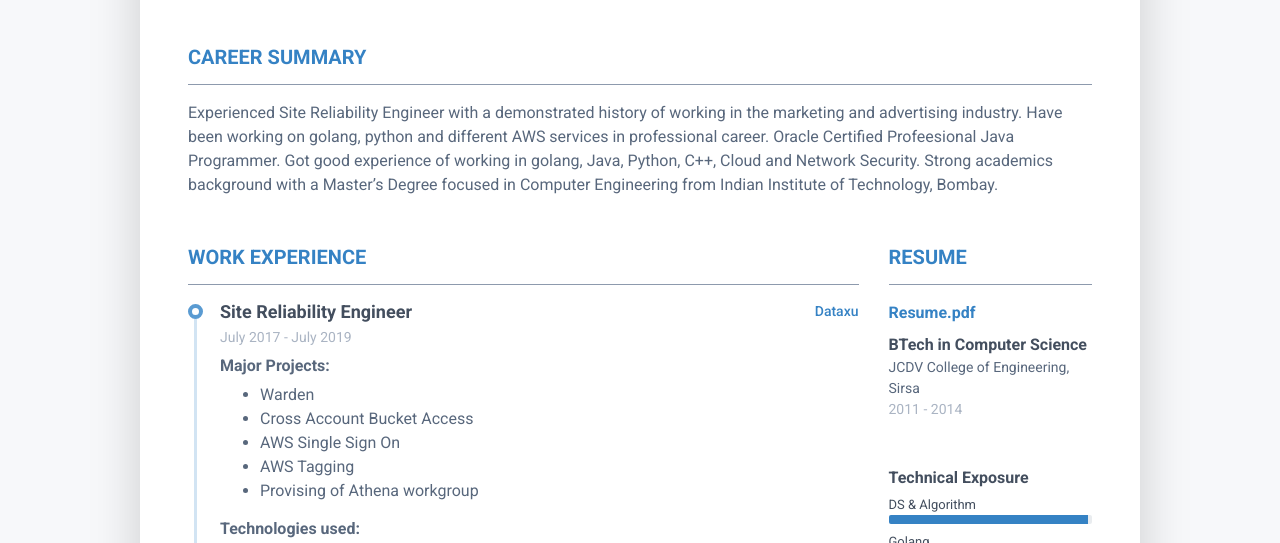
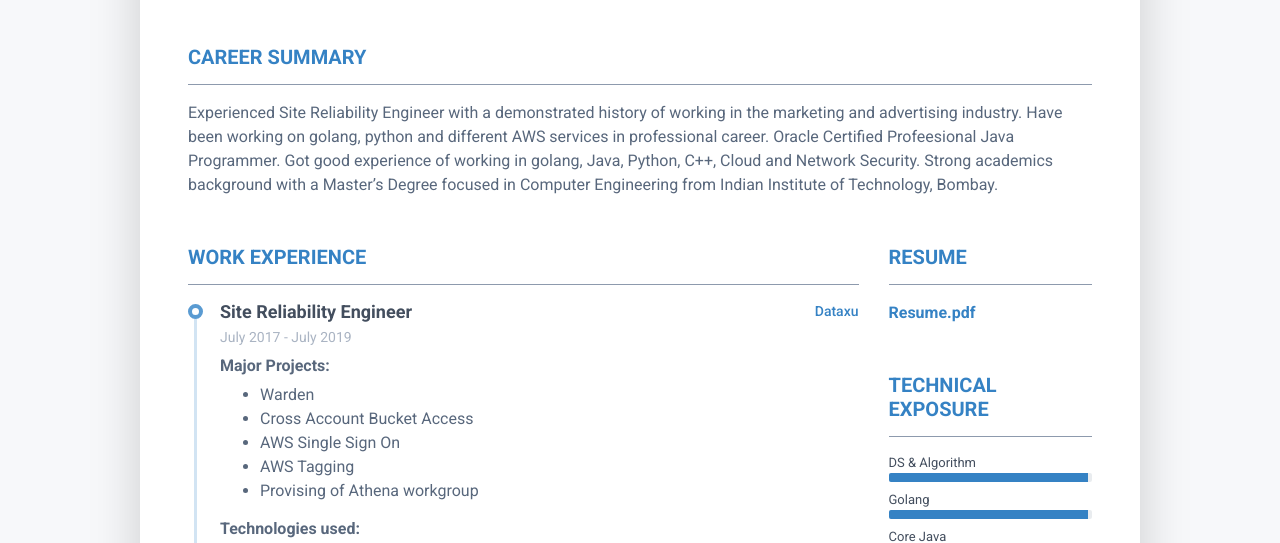
Before and after one commit to abhisoniks/abhisoniks.github.io, a plain HTML site: page index.html in a window 1280 px wide. Shown: the part 253-796 px from the top of the page. Drawn offline with Linux system fonts and the light colour scheme.

Commit message:
add resume section

```diff
--- a/index.html
+++ b/index.html
@@ -138,11 +138,6 @@
                    <li class="mb-2">
                        <div class="resume-degree font-weight-bold"><a href="assets/documents/Resume.pdf">Resume.pdf</a></div>
                    </li>
-                   <li>
-                       <div class="resume-degree font-weight-bold">BTech in Computer Science</div>
-                       <div class="resume-degree-org">JCDV College of Engineering, Sirsa</div>
-                       <div class="resume-degree-time">2011 - 2014</div>
-                   </li>
                  </ul>
                </div>
              </section><!--//education-section-->
@@ -151,7 +146,7 @@
 					    <section class="resume-section skills-section mb-5">
 						    <div class="resume-section-content">
 						        <div class="resume-skill-item">
-							        <h4 class="resume-skills-cat font-weight-bold">Technical Exposure</h4>
+							        <h2 class="resume-section-title text-uppercase font-weight-bold pb-3 mb-3">Technical Exposure</h2>
 							        <ul class="list-unstyled mb-4">
                         <li class="mb-2">
                            <div class="resume-skill-name">DS &amp Algorithm</div>
```
